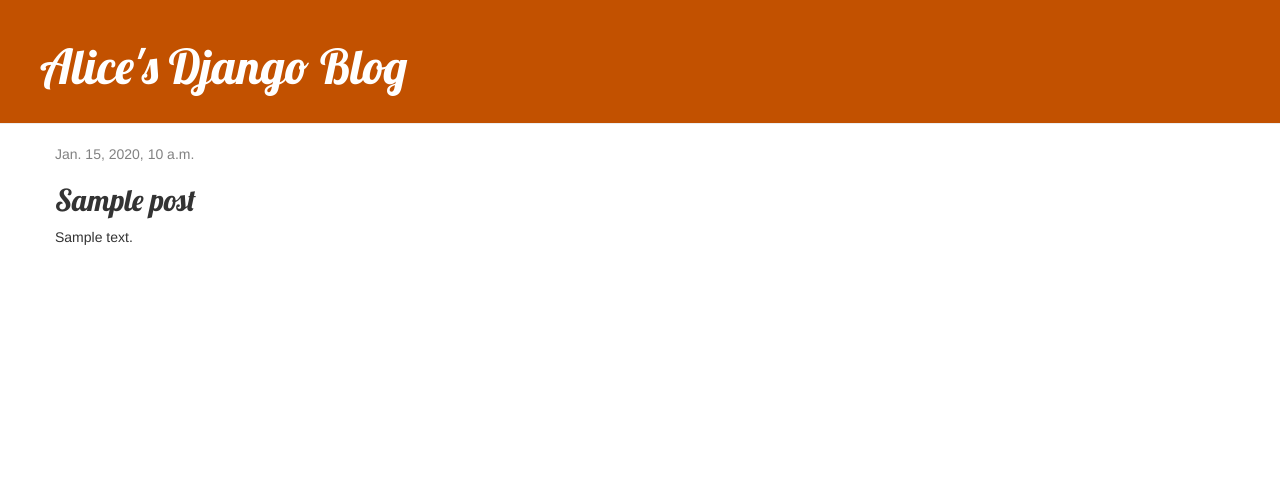
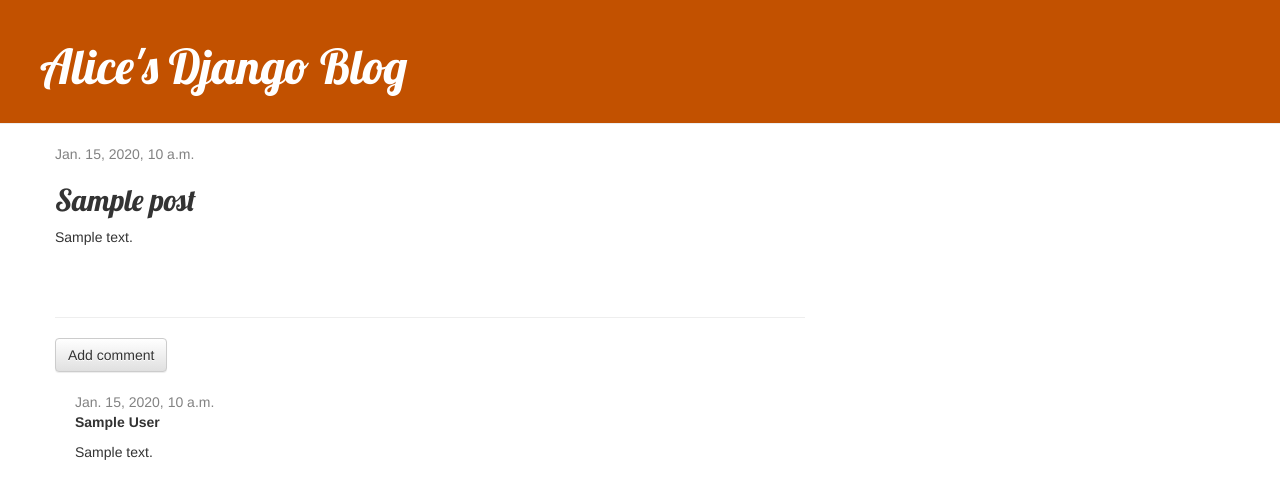
Before and after one commit to alicemingay/django-blog, a Django app: page /post/1/ in a window 1280 px wide. Shown: the top 499 px of the page. Run offline with Django 3.2, Linux system fonts and the light colour scheme; tables that the repository leaves empty hold one stand-in row (values such as "Sample post"); some libraries are stand-ins or nearby versions.

Commit message:
added edit, delete and comment features

```diff
--- a/blog/admin.py
+++ b/blog/admin.py
@@ -1,6 +1,7 @@
 from django.contrib import admin
-from .models import Post
+from .models import Post, Comment
 
 admin.site.register(Post)
+admin.site.register(Comment)
 
 # Register your models here.
--- a/blog/models.py
+++ b/blog/models.py
@@ -15,3 +15,20 @@
 
     def __str__(self):
         return self.title
+
+class Comment(models.Model):
+    post = models.ForeignKey('blog.Post', on_delete=models.CASCADE, related_name='comments')
+    author = models.CharField(max_length=200)
+    text = models.TextField()
+    created_date = models.DateTimeField(default=timezone.now)
+    approved_comment = models.BooleanField(default=False)
+
+    def approve(self):
+        self.approved_comment = True
+        self.save()
+
+    def __str__(self):
+        return self.text
+
+    def approved_comments(self):
+        return self.comments.filter(approved_comment=True)
--- a/blog/static/css/blog.css
+++ b/blog/static/css/blog.css
@@ -44,3 +44,7 @@
 .post h2 a, .post h2 a:visited {
     color: #000000;
 }
+
+.comment {
+    margin: 20px 0px 20px 20px;
+}
--- a/blog/templates/blog/base.html
+++ b/blog/templates/blog/base.html
@@ -18,6 +18,7 @@
     <div class="page-header">
       {% if user.is_authenticated %}
         <a href="{% url 'post_new' %}" class="top-menu"><span class="glyphicon glyphicon-plus"></span></a>
+        <a href="{% url 'post_draft_list' %}" class="top-menu"><span class="glyphicon glyphicon-edit"></span></a>
       {% endif %}
       <h1><a href="/">Alice's Django Blog</a></h1>
     </div>
--- a/blog/templates/blog/post_detail.html
+++ b/blog/templates/blog/post_detail.html
@@ -6,11 +6,37 @@
             <div class="date">
                 {{ post.published_date }}
             </div>
+        {% else %}
+            <a class="btn btn-default" href="{% url 'post_publish' pk=post.pk %}">Publish</a>
         {% endif %}
         {% if user.is_authenticated %}
           <a class="btn btn-default" href="{% url 'post_edit' pk=post.pk %}"><span class="glyphicon glyphicon-pencil"></span></a>
+          <a class="btn btn-default" href="{% url 'post_remove' pk=post.pk %}"><span class="glyphicon glyphicon-remove"></span></a>
         {% endif %}
         <h2>{{ post.title }}</h2>
         <p>{{ post.text|linebreaksbr }}</p>
     </div>
+
+
+    <hr>
+      <a class="btn btn-default" href="{% url 'add_comment_to_post' pk=post.pk %}">Add comment</a>
+      {% for comment in post.comments.all %}
+        {% if user.is_authenticated or comment.approved_comment %}
+        <div class="comment">
+            <div class="date">
+                {{ comment.created_date }}
+                {% if not comment.approved_comment %}
+                    <a class="btn btn-default" href="{% url 'comment_remove' pk=comment.pk %}"><span class="glyphicon glyphicon-remove"></span></a>
+                    <a class="btn btn-default" href="{% url 'comment_approve' pk=comment.pk %}"><span class="glyphicon glyphicon-ok"></span></a>
+                {% endif %}
+            </div>
+            <strong>{{ comment.author }}</strong>
+            <p>{{ comment.text|linebreaks }}</p>
+        </div>
+        {% endif %}
+
+      {% empty %}
+          <p>No comments here yet :(</p>
+      {% endfor %}
+
 {% endblock %}
--- a/blog/templates/blog/post_list.html
+++ b/blog/templates/blog/post_list.html
@@ -8,6 +8,7 @@
                 <p>published: {{ post.published_date }}</p>
             </div>
           <p>{{ post.text|linebreaksbr }}</p>
+          <a href="{% url 'post_detail' pk=post.pk %}">Comments: {{ post.approved_comments.count }}</a>
       </div>
   {% endfor %}
 {% endblock %}
--- a/blog/urls.py
+++ b/blog/urls.py
@@ -6,4 +6,10 @@
     path('post/<int:pk>/', views.post_detail, name='post_detail'),
     path('post/new/', views.post_new, name='post_new'),
     path('post/<int:pk>/edit/', views.post_edit, name='post_edit'),
+    path('drafts/', views.post_draft_list, name='post_draft_list'),
+    path('post/<pk>/publish/', views.post_publish, name='post_publish'),
+    path('post/<pk>/remove/', views.post_remove, name='post_remove'),
+    path('post/<int:pk>/comment/', views.add_comment_to_post, name='add_comment_to_post'),
+    path('comment/<int:pk>/approve/', views.comment_approve, name='comment_approve'),
+    path('comment/<int:pk>/remove/', views.comment_remove, name='comment_remove'),
 ]
--- a/blog/views.py
+++ b/blog/views.py
@@ -1,7 +1,7 @@
 from django.shortcuts import render, get_object_or_404, redirect
 from django.utils import timezone
 from .models import Post
-from .forms import PostForm
+from .forms import PostForm, CommentForm, Comment
 
 def post_list(request):
     posts = Post.objects.filter(published_date__lte=timezone.now()).order_by('published_date')
@@ -17,7 +17,6 @@
         if form.is_valid():
             post = form.save(commit=False)
             post.author = request.user
-            post.published_date = timezone.now()
             post.save()
             return redirect('post_detail', pk=post.pk)
     else:
@@ -31,9 +30,45 @@
         if form.is_valid():
             post = form.save(commit=False)
             post.author = request.user
-            post.published_date = timezone.now()
             post.save()
             return redirect('post_detail', pk=post.pk)
     else:
         form = PostForm(instance=post)
     return render(request, 'blog/post_edit.html', {'form': form})
+
+def post_draft_list(request):
+    posts = Post.objects.filter(published_date__isnull=True).order_by('created_date')
+    return render(request, 'blog/post_draft_list.html', {'posts': posts})
+
+def post_publish(request, pk):
+    post = get_object_or_404(Post, pk=pk)
+    post.publish()
+    return redirect('post_detail', pk=pk)
+
+def post_remove(request, pk):
+    post = get_object_or_404(Post, pk=pk)
+    post.delete()
+    return redirect('post_list')
+
+def add_comment_to_post(request, pk):
+    post = get_object_or_404(Post, pk=pk)
+    if request.method == "POST":
+        form = CommentForm(request.POST)
+        if form.is_valid():
+            comment = form.save(commit=False)
+            comment.post = post
+            comment.save()
+            return redirect('post_detail', pk=post.pk)
+    else:
+        form = CommentForm()
+    return render(request, 'blog/add_comment_to_post.html', {'form': form})
+
+def comment_approve(request, pk):
+    comment = get_object_or_404(Comment, pk=pk)
+    comment.approve()
+    return redirect('post_detail', pk=comment.post.pk)
+
+def comment_remove(request, pk):
+    comment = get_object_or_404(Comment, pk=pk)
+    comment.delete()
+    return redirect('post_detail', pk=comment.post.pk)
```
Also changed, not shown: blog/forms.py (+7 -1 lines), blog/templates/blog/add_comment_to_post.html (added, +9 -0 lines), blog/templates/blog/post_draft_list.html (added, +11 -0 lines), blog/templates/registration/login.html (added, +24 -0 lines), blog/migrations/0002_comment.py (added).
